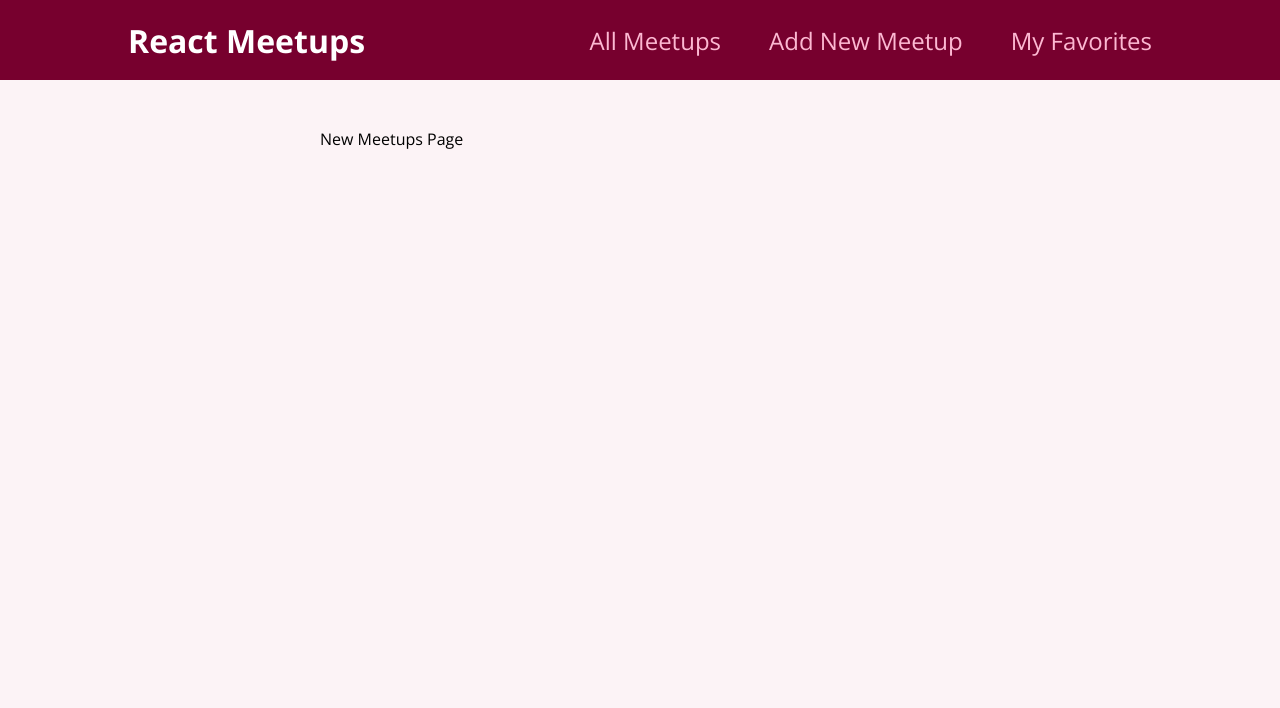
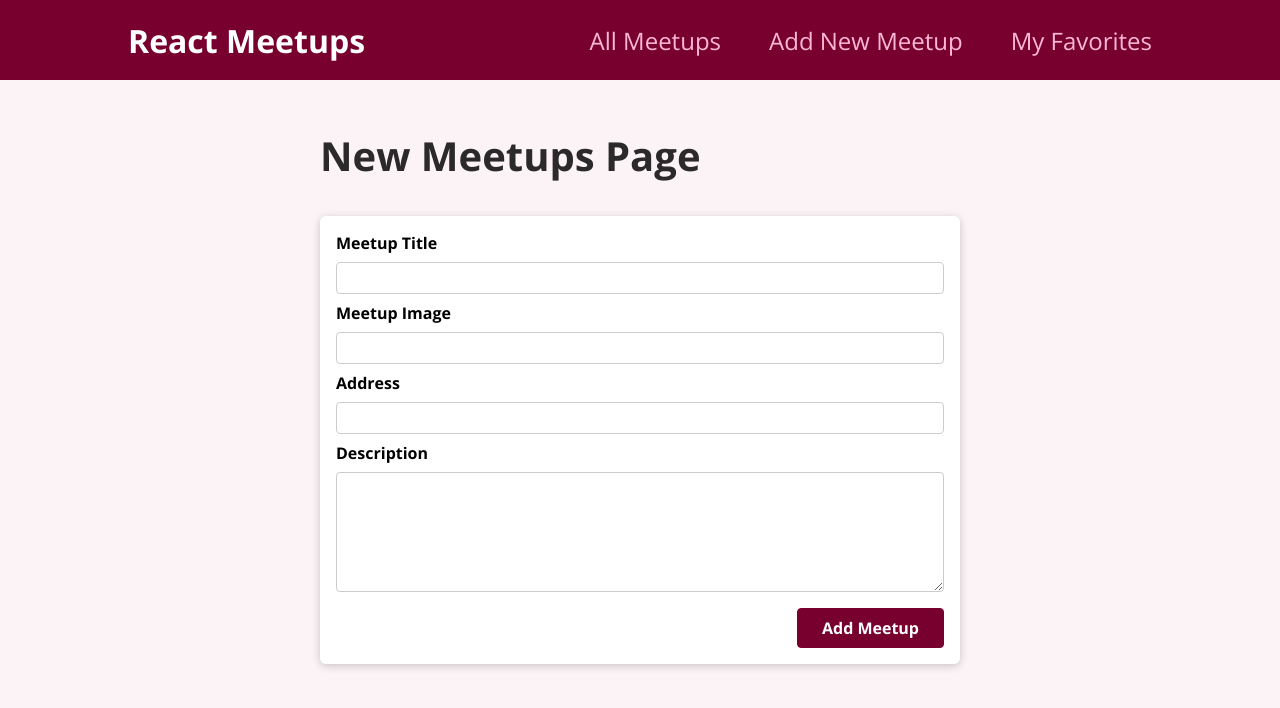
Before and after one commit to anaysoul/react-review, a React (Create React App) app: page /new-meetup in a window 1280 px wide. Shown: the top 708 px of the page. Built offline with nearby package versions, Linux system fonts and the light colour scheme.

Commit message:
adding a form

```diff
--- /dev/null
+++ b/src/components/meetups/NewMeetupForm.js
@@ -0,0 +1,62 @@
+import { useRef } from 'react';
+import Card from '../UI/Card';
+import classes from './NewMeetupForm.module.css';
+
+function NewMeetupForm(props) {
+  const titleInputRef = useRef();
+  const imageInputRef = useRef();
+  const descriptionInputRef = useRef();
+  const addressInputRef = useRef();
+
+  function submitHandler(event) {
+    event.preventDefault();
+
+    const enteredTitle = titleInputRef.current.value;
+    const enteredImage = imageInputRef.current.value;
+    const enteredAddress = addressInputRef.current.value;
+    const enteredDescription = descriptionInputRef.current.value;
+
+    const meetupData = {
+      title: enteredTitle,
+      image: enteredImage,
+      address: enteredAddress,
+      description: enteredDescription,
+    };
+
+    props.onAddMeetup(meetupData);
+  }
+
+  return (
+    <Card>
+      <form className={classes.form} onSubmit={submitHandler}>
+        <div className={classes.control}>
+          <label htmlFor="title">Meetup Title</label>
+          <input type="text" required id="title" ref={titleInputRef} />
+        </div>
+        <div className={classes.control}>
+          <label htmlFor="image">Meetup Image</label>
+          <input type="url" required id="image" ref={imageInputRef} />
+        </div>
+        <div className={classes.control}>
+          <label htmlFor="address">Address</label>
+          <input type="text" required id="address" ref={addressInputRef} />
+        </div>
+        <div className={classes.control}>
+          <label htmlFor="description">Description</label>
+          <textarea
+            type="text"
+            required
+            id="description"
+            rows="5"
+            ref={descriptionInputRef}
+          />
+        </div>
+        <div className={classes.actions}>
+          <button>Add Meetup</button>
+        </div>
+      </form>
+    </Card>
+  );
+}
+
+export default NewMeetupForm;
--- /dev/null
+++ b/src/components/meetups/NewMeetupForm.module.css
@@ -0,0 +1,45 @@
+.form {
+  padding: 1rem;
+}
+
+.control {
+  margin-bottom: 0.5rem;
+}
+
+.control label {
+  display: block;
+  font-weight: bold;
+  margin-bottom: 0.5rem;
+}
+
+.control input,
+.control textarea {
+  display: block;
+  font: inherit;
+  border-radius: 4px;
+  border: 1px solid #ccc;
+  padding: 0.25rem;
+  width: 100%;
+}
+
+.actions {
+  margin-top: 1rem;
+  text-align: right;
+}
+
+.actions button {
+  font: inherit;
+  cursor: pointer;
+  background-color: #77002e;
+  color: white;
+  padding: 0.5rem 1.5rem;
+  border: 1px solid #77002e;
+  border-radius: 4px;
+  font-weight: bold;
+}
+
+.actions button:hover,
+.actions button:active {
+  background-color: #a50e48;
+  border-color: #a50e48;
+}
--- a/src/pages/NewMeetup.js
+++ b/src/pages/NewMeetup.js
@@ -1,5 +1,14 @@
+import NewMeetupForm from '../components/meetups/NewMeetupForm';
+
 function NewMeetupsPage() {
-  return <div>New Meetups Page</div>;
+  function addMeetupHandler(meetupData) {}
+
+  return (
+    <section>
+      <h1>New Meetups Page</h1>
+      <NewMeetupForm onAddMeetip={addMeetupHandler} />
+    </section>
+  );
 }
 
 export default NewMeetupsPage;
```
